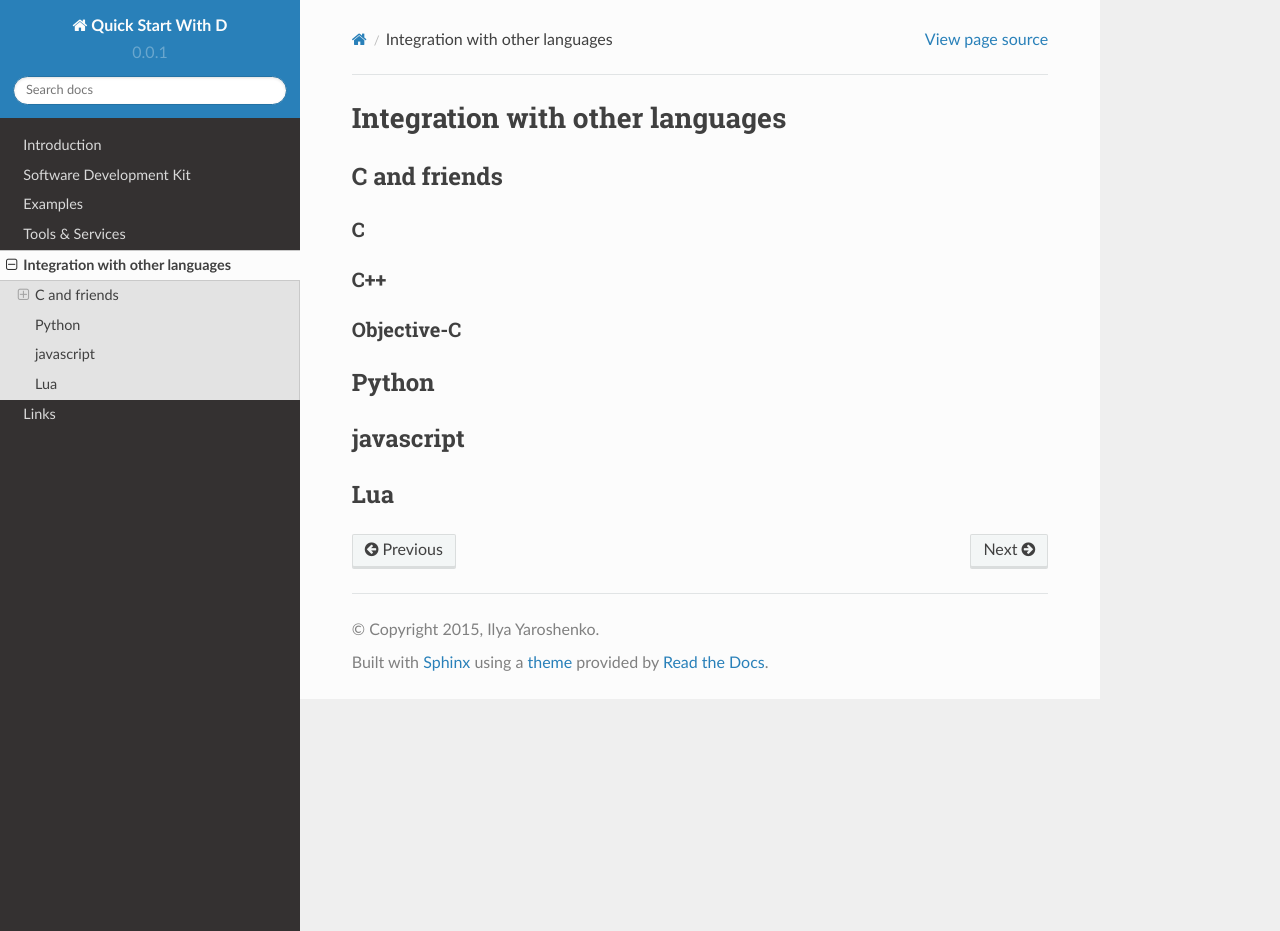
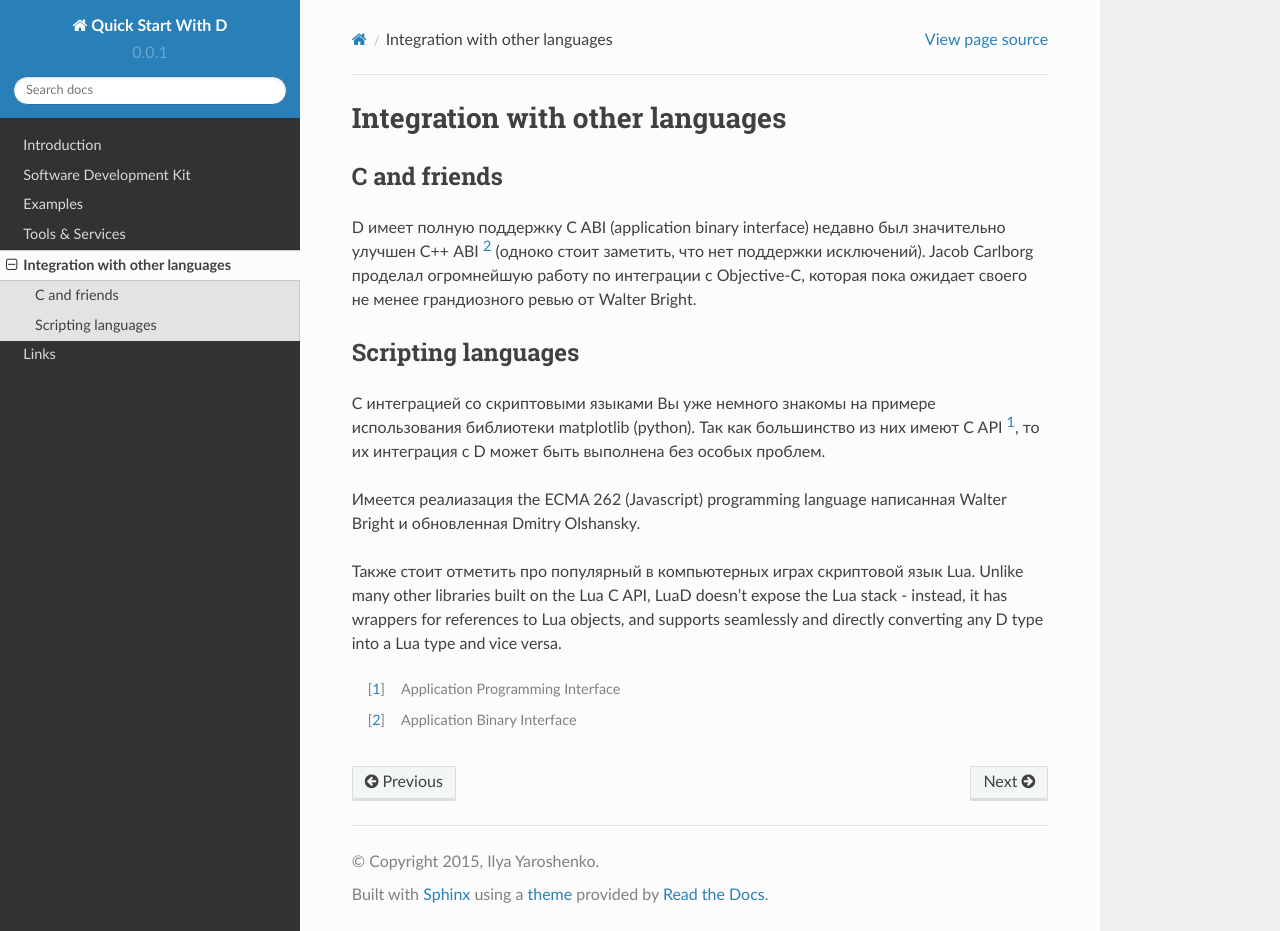
Before and after one commit to andralex/thenextafterc, a Sphinx documentation site: the page built from docs/source/integration.rst, in a window 1280 px wide and 931 px high. Built offline with Sphinx 7.4.7 and the Read the Docs theme 2.0.0, drawn with Linux system fonts in a browser that asks for light colours.

Commit message:
update docs

```diff
--- a/docs/source/integration.rst
+++ b/docs/source/integration.rst
@@ -2,22 +2,26 @@ Integration with other languages
 ==============================================
 
 C and friends
-----------
+-------------
 
-C
-~~~
+D имеет полную поддержку C ABI (application binary interface)
+недавно был значительно улучшен С++ ABI [#ABI]_
+(одноко стоит заметить, что нет поддержки исключений).
+Jacob Carlborg проделал огромнейшую работу по интеграции с Objective-C,
+которая пока ожидает своего не менее грандиозного ревью от Walter Bright.
 
-C++
-~~~~~~~
+Scripting languages
+-------------------
 
-Objective-C
-~~~~~~~~~~~~~
+С интеграцией со скриптовыми языками Вы уже немного знакомы на примере использования библиотеки matplotlib (python).
+Так как большинство из них имеют C API [#API]_, то их интеграция с D может быть выполнена без
+особых проблем.
 
-Python
-----------
+Имеется реалиазация the ECMA 262 (Javascript) programming language
+написанная Walter Bright и обновленная Dmitry Olshansky.
 
-javascript
-----------
+Также стоит отметить про популярный в компьютерных играх скриптовой язык Lua. Unlike many other libraries built on the Lua C API, LuaD doesn't expose the Lua stack - instead, it has wrappers for references to Lua objects, and supports seamlessly and directly converting any D type into a Lua type and vice versa.
 
-Lua
-----
+
+.. [#API] Application Programming Interface
+.. [#ABI] Application Binary Interface
```
Also changed, not shown: docs/source/examples.rst (+27 -2 lines), 1 other file.
